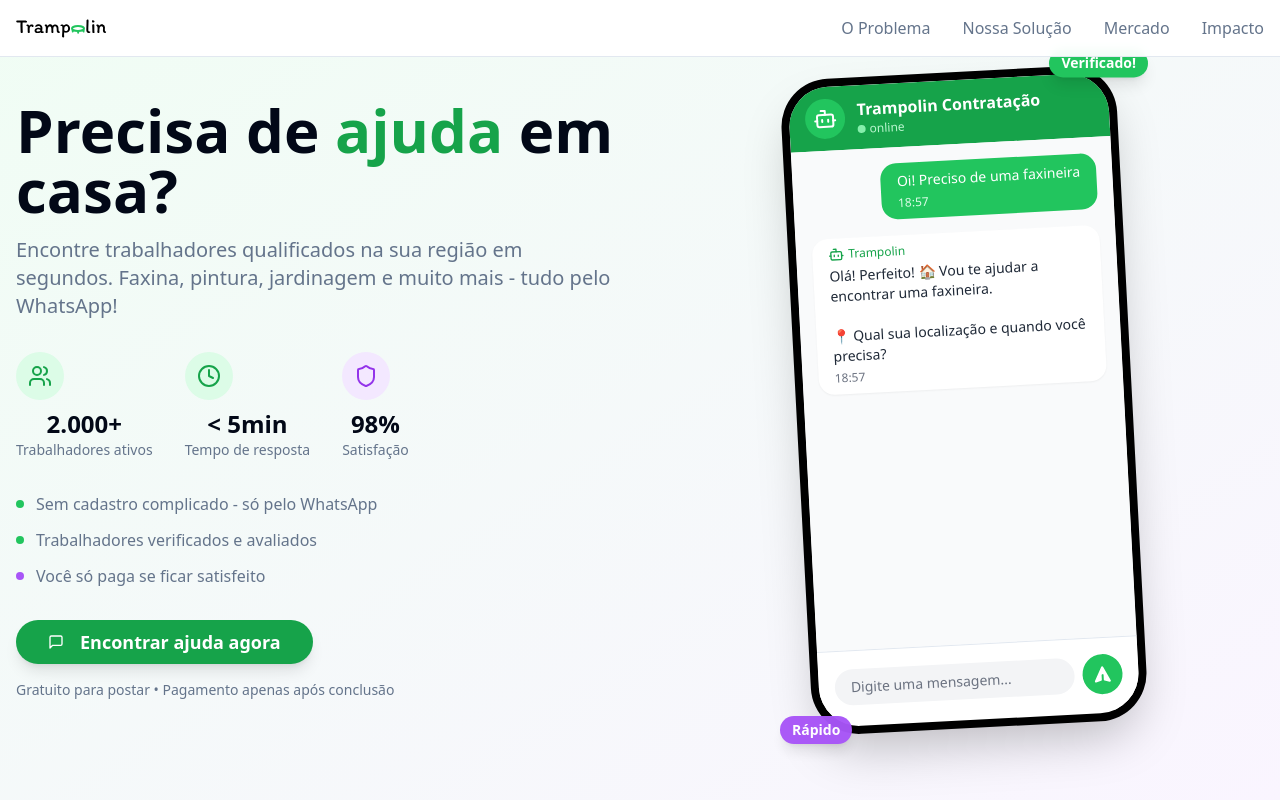
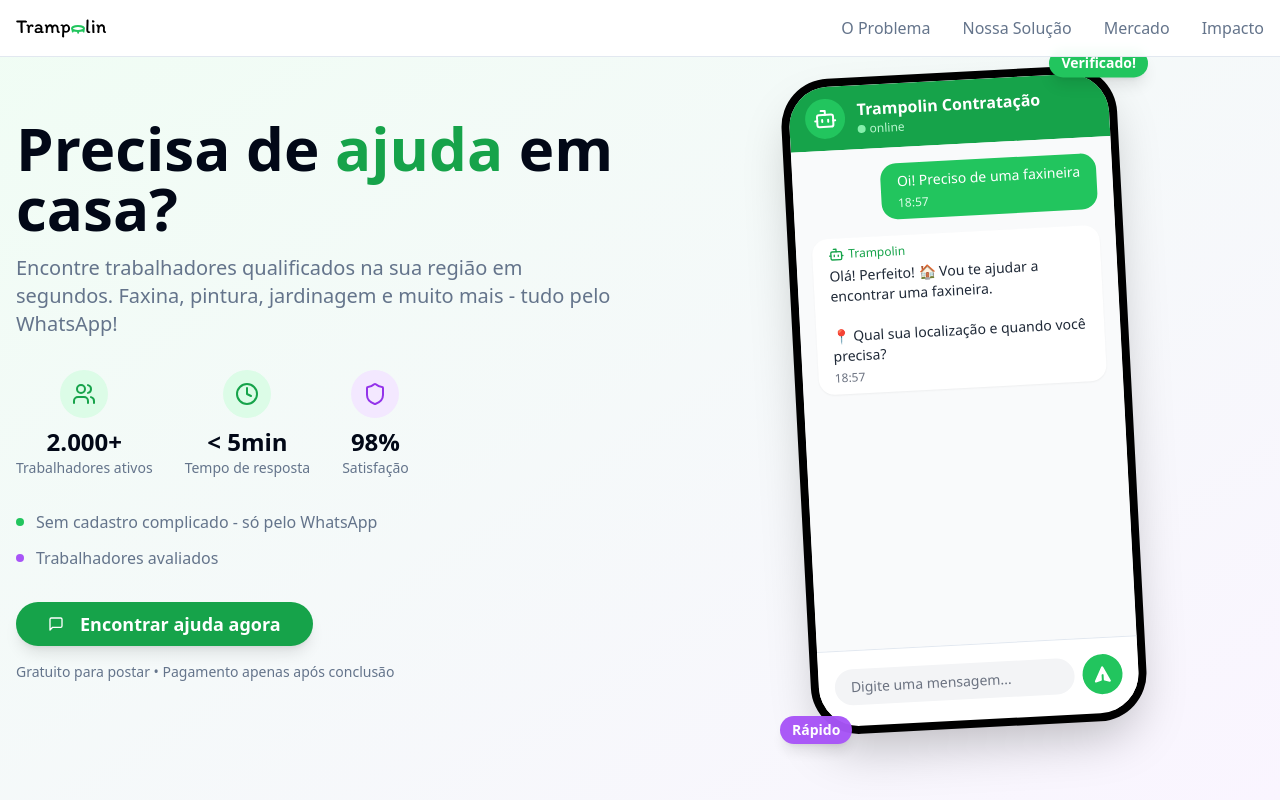
Before and after one commit to Felipeex/hackathon-landing-page, a React (Vite) app: page / in a window 1280 px wide. Shown: the top 800 px of the page. Built offline with nearby package versions, Linux system fonts and the light colour scheme.

Commit message:
style: make better home.

```diff
--- a/src/components/HeroSection.tsx
+++ b/src/components/HeroSection.tsx
@@ -20,7 +20,7 @@
             </div>
 
             <div className="flex flex-wrap justify-center lg:justify-start gap-8">
-              <div className="text-center">
+              <div className="text-center flex flex-col items-center">
                 <div className="flex items-center justify-center w-12 h-12 bg-green-100 rounded-full mb-2 mx-auto lg:mx-0">
                   <Users className="w-6 h-6 text-green-600" />
                 </div>
@@ -29,7 +29,7 @@
                   Trabalhadores ativos
                 </div>
               </div>
-              <div className="text-center">
+              <div className="text-center flex flex-col items-center">
                 <div className="flex items-center justify-center w-12 h-12 bg-green-100 rounded-full mb-2 mx-auto lg:mx-0">
                   <Clock className="w-6 h-6 text-green-600" />
                 </div>
@@ -40,7 +40,7 @@
                   Tempo de resposta
                 </div>
               </div>
-              <div className="text-center">
+              <div className="text-center flex flex-col items-center">
                 <div className="flex items-center justify-center w-12 h-12 bg-purple-100 rounded-full mb-2 mx-auto lg:mx-0">
                   <Shield className="w-6 h-6 text-purple-600" />
                 </div>
@@ -57,15 +57,9 @@
                 </span>
               </div>
               <div className="flex items-center space-x-3">
-                <div className="w-2 h-2 bg-green-500 rounded-full"></div>
-                <span className="text-muted-foreground">
-                  Trabalhadores verificados e avaliados
-                </span>
-              </div>
-              <div className="flex items-center space-x-3">
                 <div className="w-2 h-2 bg-purple-500 rounded-full"></div>
                 <span className="text-muted-foreground">
-                  Você só paga se ficar satisfeito
+                  Trabalhadores avaliados
                 </span>
               </div>
             </div>
```
